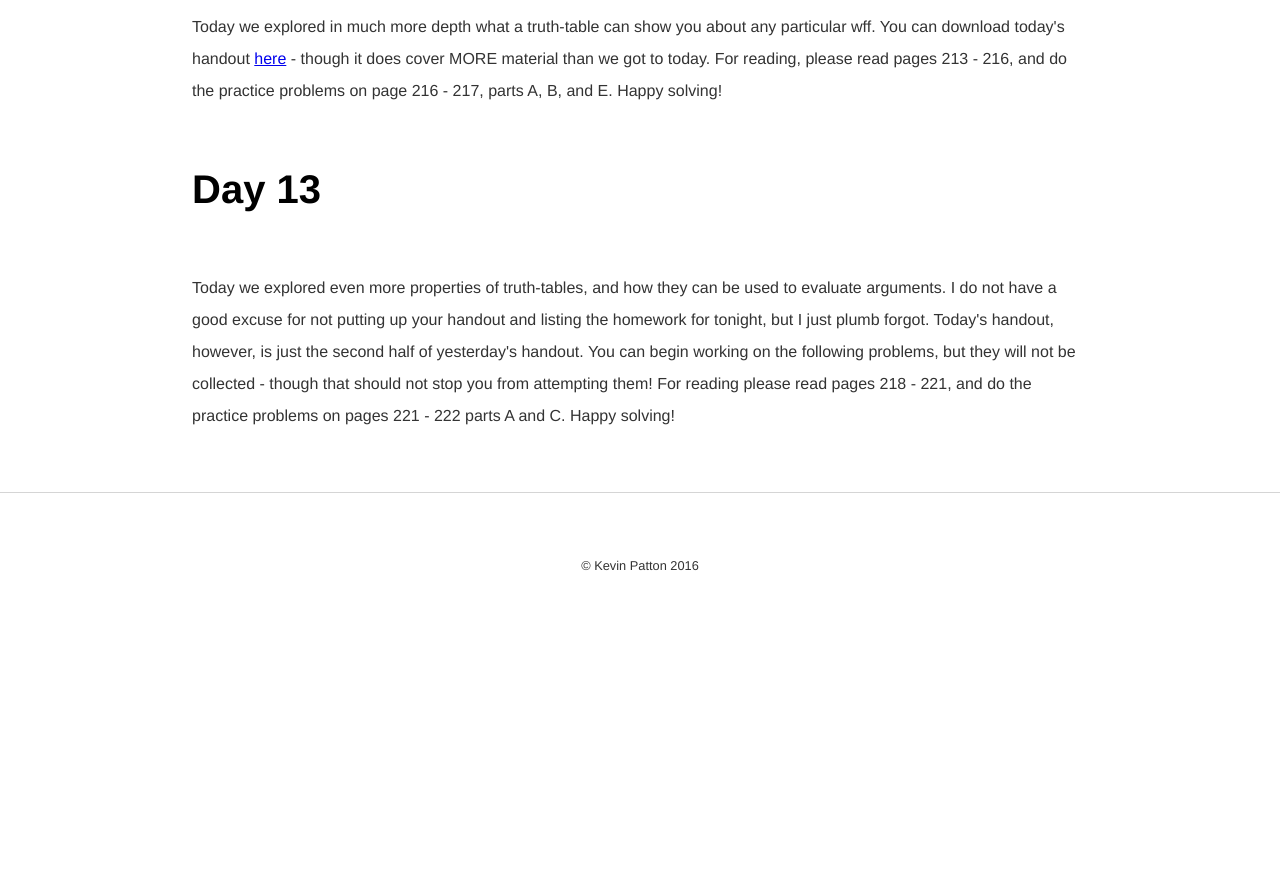
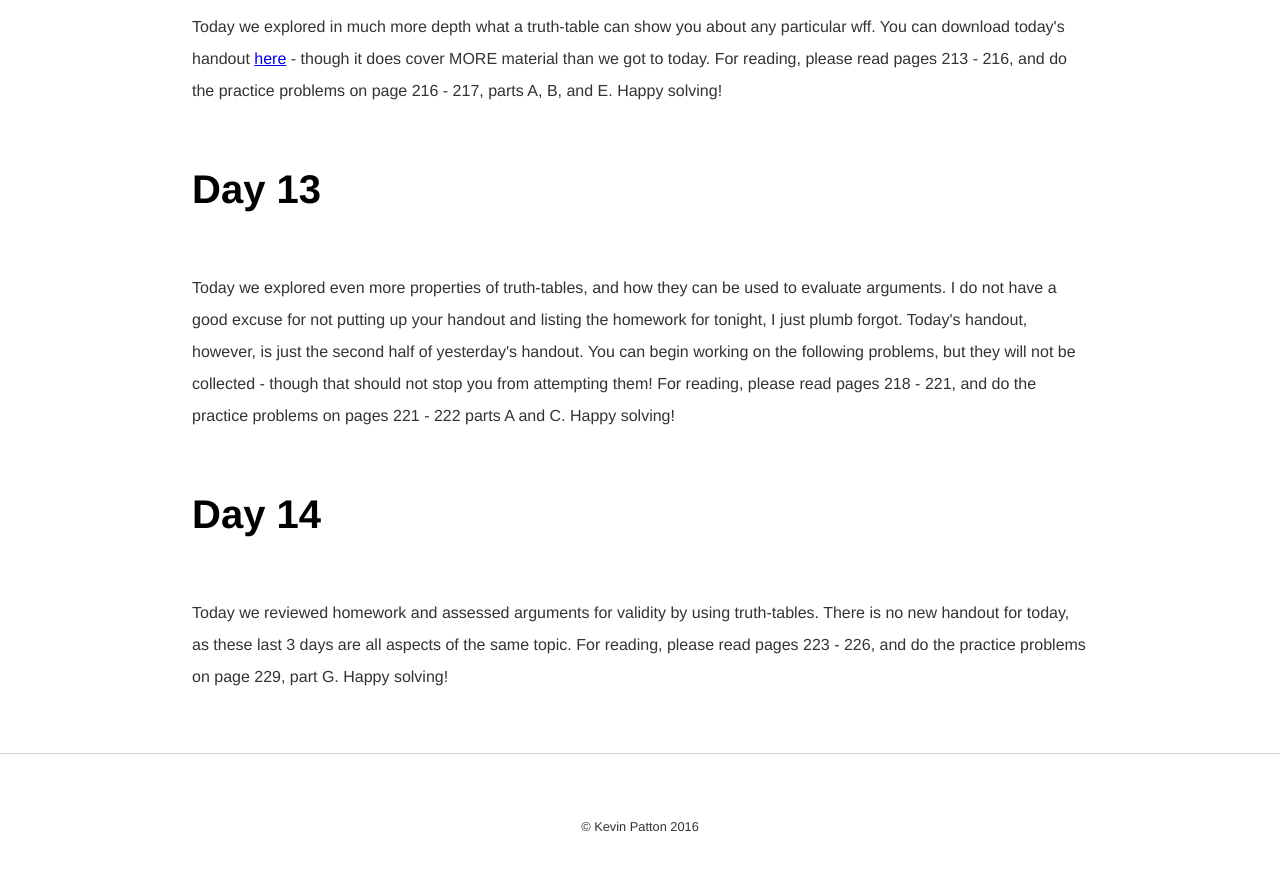
Before and after one commit to kevinjpatton/kevinjpatton.github.io, a Jekyll site: the page built from teaching/phil_110/index.html, in a window 1280 px wide and 900 px high, scrolled down 3264 px. Shown: the top 871 px of the window. Built offline with Jekyll 4.4.1, drawn with Linux system fonts in a browser that asks for light colours; Markdown is read by kramdown in place of the engine named in the settings; before the commit the page ends 3903 px from its top, so only the background shows below that.

Commit message:
Update index.html

```diff
--- a/teaching/phil_110/index.html
+++ b/teaching/phil_110/index.html
@@ -30,4 +30,6 @@ title: Philosophy 110 - Kevin Patton
  <h1>Day 12</h1>
 <p>Today we explored in much more depth what a truth-table can show you about any particular wff.  You can download today's handout <a href=/teaching/phil_110/Day14-Section6.3_2-6.5.pdf target="_blank">here</a> - though it does cover MORE material than we got to today.  For reading, please read pages 213 - 216, and do the practice problems on page 216 - 217, parts A, B, and E.  Happy solving!</p>
 <h1>Day 13</h1>
-<p>Today we explored even more properties of truth-tables, and how they can be used to evaluate arguments.  I do not have a good excuse for not putting up your handout and listing the homework for tonight, but I just plumb forgot.  Today's handout, however, is just the second half of yesterday's handout.  You can begin working on the following problems, but they will not be collected - though that should not stop you from attempting them!  For reading please read pages 218 - 221, and do the practice problems on pages 221 - 222 parts A and C.  Happy solving!</p>
+<p>Today we explored even more properties of truth-tables, and how they can be used to evaluate arguments.  I do not have a good excuse for not putting up your handout and listing the homework for tonight, I just plumb forgot.  Today's handout, however, is just the second half of yesterday's handout.  You can begin working on the following problems, but they will not be collected - though that should not stop you from attempting them!  For reading, please read pages 218 - 221, and do the practice problems on pages 221 - 222 parts A and C.  Happy solving!</p>
+<h1>Day 14</h1>
+<p>Today we reviewed homework and assessed arguments for validity by using truth-tables.  There is no new handout for today, as these last 3 days are all aspects of the same topic.  For reading, please read pages 223 - 226, and do the practice problems on page 229, part G.  Happy solving!</p>
```
